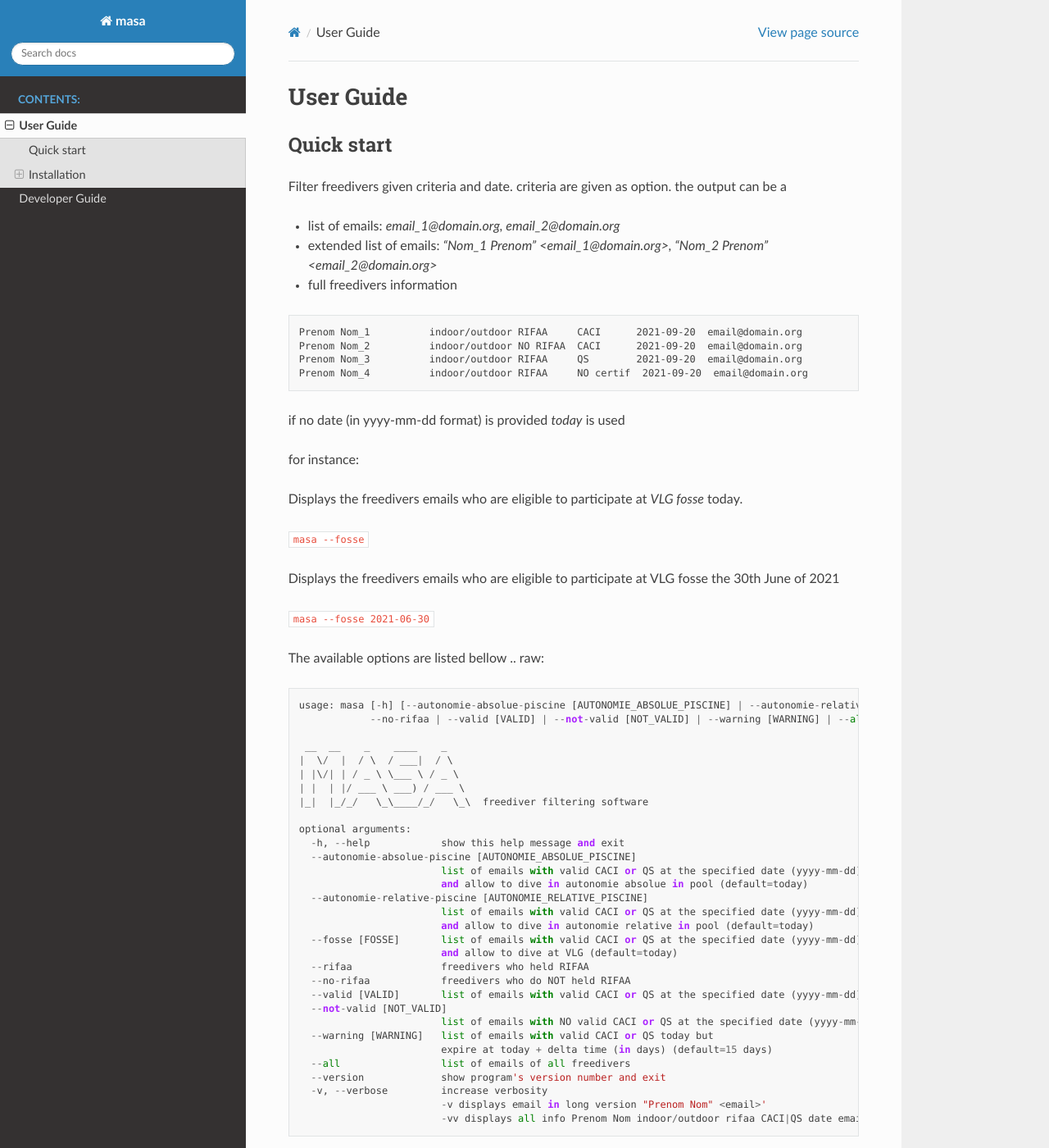
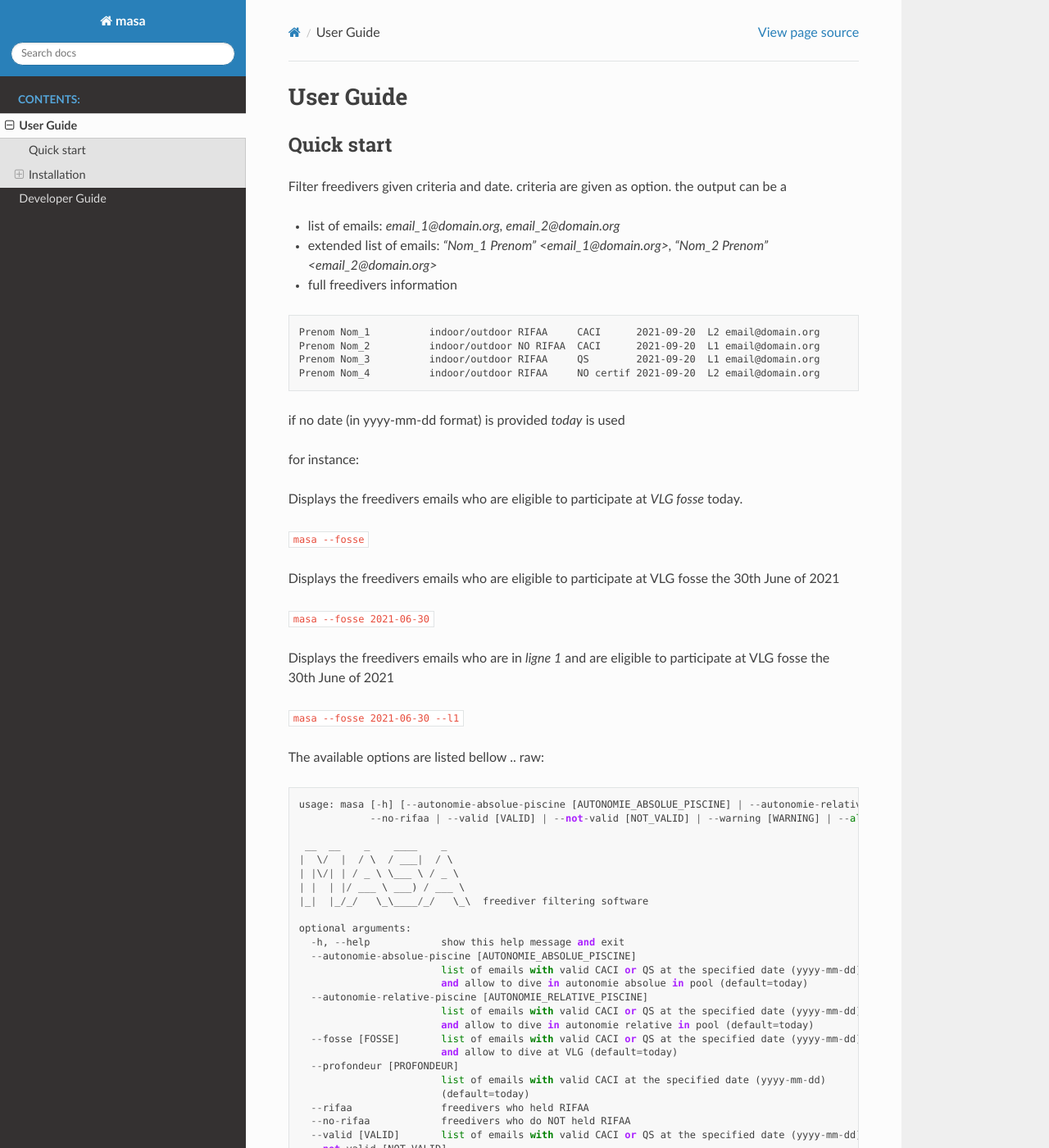
Before and after one commit to freeh4cker/masa, a Sphinx documentation site: the page built from doc/source/user_guide.rst, in a window 1280 px wide and 1400 px high. Shown: the whole window at 82% size. Built offline with Sphinx 7.4.7 and the Read the Docs theme 2.0.0, drawn with Linux system fonts in a browser that asks for light colours; some of the changed text lies outside the part shown.

Commit message:
:pencil2; add doc about --l1 and --l2 options

```diff
--- a/doc/source/user_guide.rst
+++ b/doc/source/user_guide.rst
@@ -19,10 +19,10 @@
 
 .. code-block:: text
 
-    Prenom Nom_1          indoor/outdoor RIFAA     CACI      2021-09-20  email@domain.org
-    Prenom Nom_2          indoor/outdoor NO RIFAA  CACI      2021-09-20  email@domain.org
-    Prenom Nom_3          indoor/outdoor RIFAA     QS        2021-09-20  email@domain.org
-    Prenom Nom_4          indoor/outdoor RIFAA     NO certif  2021-09-20  email@domain.org
+    Prenom Nom_1          indoor/outdoor RIFAA     CACI      2021-09-20  L2 email@domain.org
+    Prenom Nom_2          indoor/outdoor NO RIFAA  CACI      2021-09-20  L1 email@domain.org
+    Prenom Nom_3          indoor/outdoor RIFAA     QS        2021-09-20  L1 email@domain.org
+    Prenom Nom_4          indoor/outdoor RIFAA     NO certif 2021-09-20  L2 email@domain.org
 
 if no date (in yyyy-mm-dd format) is provided *today* is used
 
@@ -35,6 +35,12 @@
 Displays the freedivers emails who are eligible to participate at VLG fosse the 30th June of 2021
 
 :code:`masa --fosse 2021-06-30`
+
+Displays the freedivers emails who are in *ligne 1* and are eligible to participate at VLG fosse the 30th June of 2021
+
+:code:`masa --fosse 2021-06-30 --l1`
+
+
 
 The available options are listed bellow
 .. raw::
@@ -58,6 +64,9 @@
                             and allow to dive in autonomie relative in pool (default=today)
       --fosse [FOSSE]       list of emails with valid CACI or QS at the specified date (yyyy-mm-dd)
                             and allow to dive at VLG (default=today)
+      --profondeur [PROFONDEUR]
+                            list of emails with valid CACI at the specified date (yyyy-mm-dd)
+                            (default=today)
       --rifaa               freedivers who held RIFAA
       --no-rifaa            freedivers who do NOT held RIFAA
       --valid [VALID]       list of emails with valid CACI or QS at the specified date (yyyy-mm-dd) (default=today)
@@ -66,6 +75,12 @@
       --warning [WARNING]   list of emails with valid CACI or QS today but
                             expire at today + delta time (in days) (default=15 days)
       --all                 list of emails of all freedivers
+      --l1                  Filter only divers in Ligne 1.
+                            - This option must be combined with previous ones.
+                            - This option is mutually exclusive with --L2
+      --l2                  Filter only divers in Ligne 2.
+                            - This option must be combined with previous ones.
+                            - This option is mutually exclusive with --L1
       --version             show program's version number and exit
       -v, --verbose         increase verbosity
                             -v displays email in long version "Prenom Nom" <email>'
```
